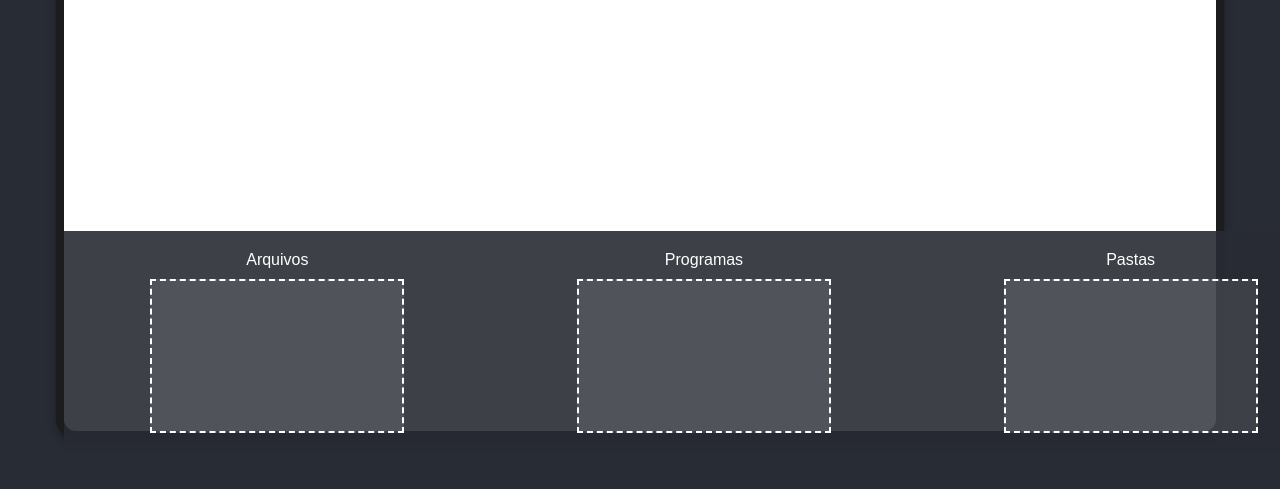
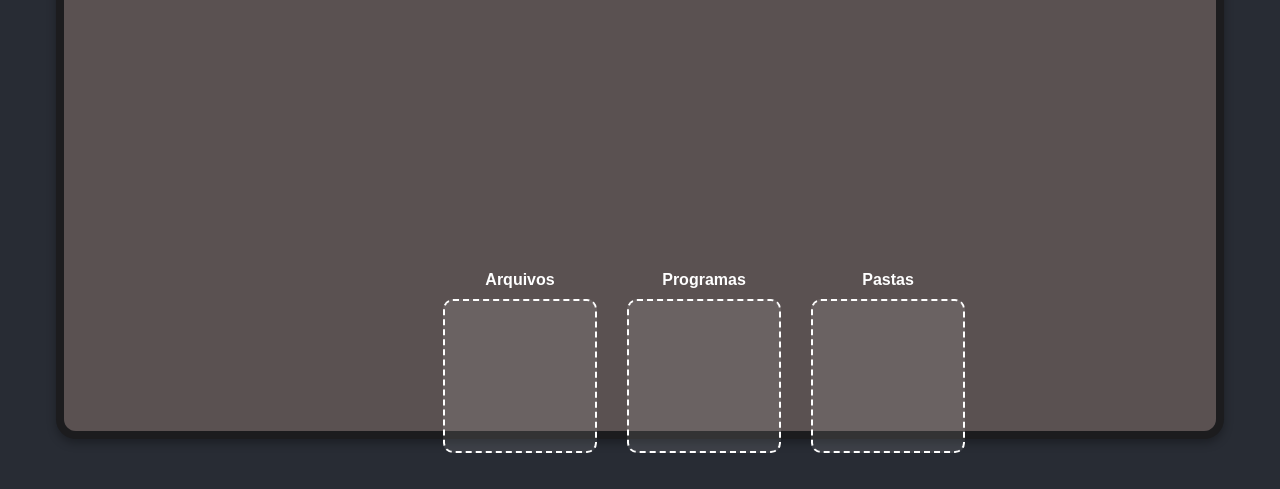
Before and after one commit to Nathalyagsn/Atividade---Atesteme, a plain HTML site: page Projeto/index.html in a window 1280 px wide. Both pictures are taken after a click on the button "Iniciar". Shown: the part 327-816 px from the top of the page. Drawn offline with Linux system fonts and the light colour scheme.

Commit message:
update no fundo da tela, ainda tentando organizar as dropzones

```diff
--- a/Projeto/style.css
+++ b/Projeto/style.css
@@ -38,45 +38,56 @@ h1 {
 }
 
 .dropzones-container {
-  display: flex;
-  justify-content: space-around;
-  position: fixed; /* Fixa na parte inferior */
-  bottom: 20px; /* Alinha ao final da página */
-  width: 100%; /* Garante largura total */
-  background: rgba(40, 44, 52, 0.9); /* Fundo semi-transparente */
-  padding: 20px 0;
+  display: flex; /* Define o layout flexbox */
+  justify-content: center; /* Centraliza as dropzones horizontalmente */
+  align-items: center; /* Alinha as dropzones verticalmente */
+  position: fixed; /* Fixa na parte inferior da tela */
+  bottom: 20px; /* Define a distância do rodapé */
+  width: 100%; /* Largura total da tela */
+  gap: 30px; /* Espaçamento entre as dropzones */
 }
 
 .dropzone-wrapper {
   display: flex;
-  flex-direction: column; /* Alinha o título acima da caixa */
-  align-items: center;
+  flex-direction: column; /* Organiza o título acima da dropzone */
+  align-items: center; /* Centraliza o título e a dropzone */
 }
 
 .dropzone-title {
+  margin-bottom: 10px; /* Espaçamento entre o título e a dropzone */
+  color: white;
   font-size: 16px;
-  color: white;
-  margin-bottom: 10px; /* Espaçamento entre o título e a caixa */
+  font-weight: bold;
+  text-align: center;
 }
 
 .dropzone {
-  border: 2px dashed white;
-  width: 250px; /* Largura das caixas */
-  height: 150px; /* Altura das caixas */
+  border: 2px dashed white; /* Borda branca */
+  width: 150px; /* Largura fixa */
+  height: 150px; /* Altura fixa */
   background: rgba(255, 255, 255, 0.1); /* Fundo levemente transparente */
-  display: flex;
-  justify-content: center;
-  align-items: center;
+  display: flex; /* Centraliza o conteúdo dentro da dropzone */
+  justify-content: center; /* Centraliza horizontalmente */
+  align-items: center; /* Centraliza verticalmente */
+  border-radius: 10px; /* Bordas arredondadas */
+  transition: all 0.3s ease; /* Suaviza mudanças visuais */
+}
+
+.dropzone:hover {
+  background: rgba(255, 255, 255, 0.2); /* Realce ao passar o mouse */
+}
+
+.dropzone.correct {
+  border-color: #28a745; /* Verde para correto */
+  background-color: rgba(40, 167, 69, 0.2); /* Fundo verde claro */
+}
+
+.dropzone.wrong {
+  border-color: #dc3545; /* Vermelho para incorreto */
+  background-color: rgba(220, 53, 69, 0.2); /* Fundo vermelho claro */
 }
 
 
-.dropzone.correct {
-  border-color: green;
-}
-
-.dropzone.wrong {
-  border-color: red;
-}
 
 button {
   padding: 10px 20px;
@@ -157,5 +168,5 @@ button#restart:hover {
   left: 0;
   width: 100%;
   height: calc(100% - 30px); /* Ajusta a altura para deixar espaço para a barra superior */
-  background: #ffffff; /* Fundo branco para o jogo */
+  background: #5a5151; /* Fundo branco para o jogo */
 }
```
